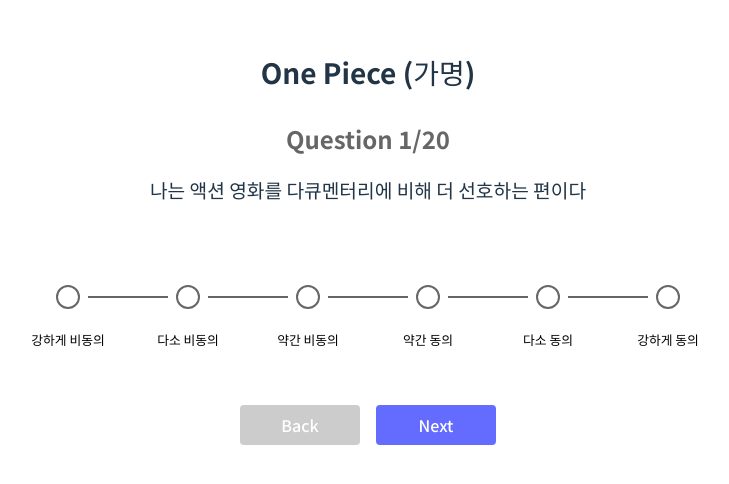
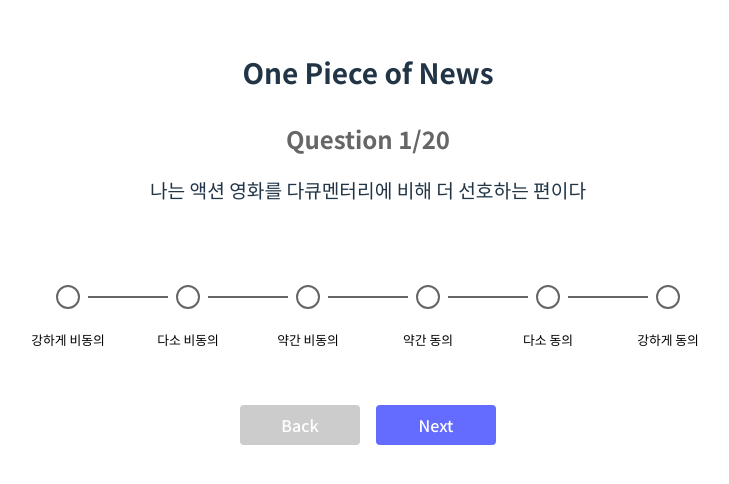
Before and after one commit to sounmu/25-1-KeYThon-2-fe, a React (Vite) app: page / in a window 1280 px wide. Shown: the part 166-650 px from the top of the page, without its empty margins (272-1001 px from the left). Built offline with nearby package versions, Linux system fonts and the light colour scheme.

Commit message:
fix: update survey title for clarity and relevance
- Changed the survey title from "One Piece (가명)" to "One Piece of News" to better reflect the content and purpose of the survey.

```diff
--- a/src/Survey.jsx
+++ b/src/Survey.jsx
@@ -102,7 +102,7 @@ function Survey({ onComplete }) {
 
   return (
     <div className="survey-container">
-      <p className="text-h3">One Piece (가명)</p>
+      <p className="text-h3">One Piece of News</p>
       {currentQuestion < questions.length ? (
         <>
           <h2 className="question-number">Question {currentQuestion + 1}/{questions.length}</h2>
```
